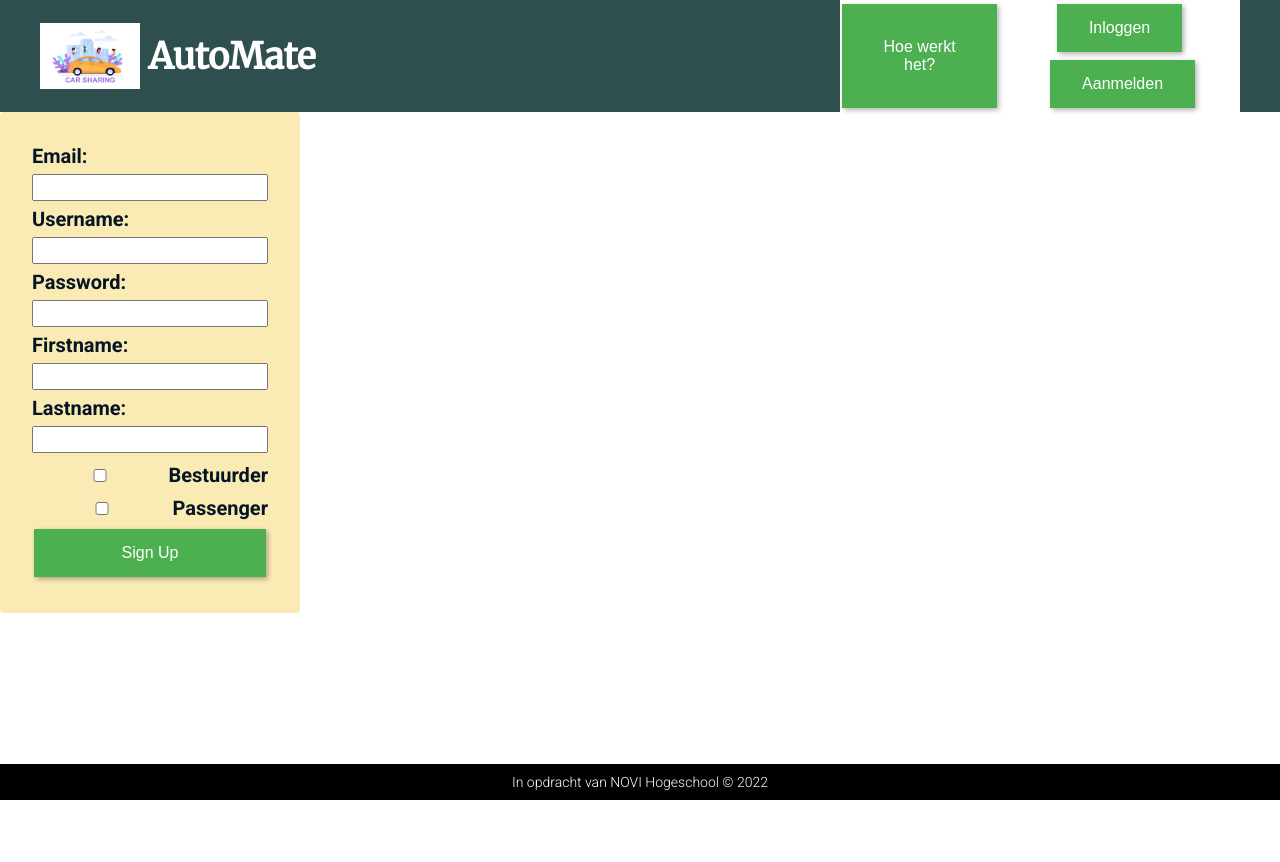
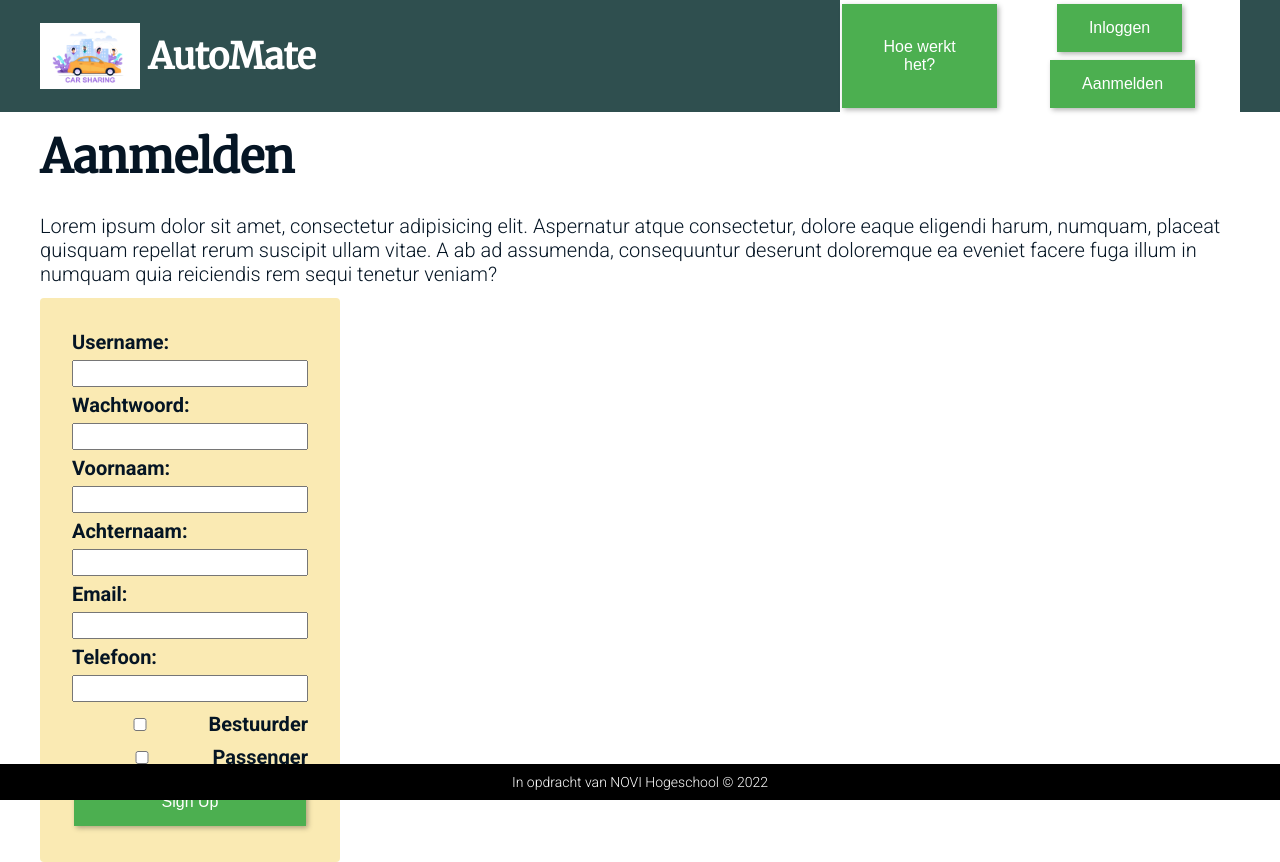
Before and after one commit to simeonrutges/automate, a React (Create React App) app: page /signup in a window 1280 px wide. Before the commit the page ends 800 px from the top, so only its background shows below. Built offline with nearby package versions, Linux system fonts and the light colour scheme; a web font is replaced by a local one.

Commit message:
opweg profiel form bio

```diff
--- a/src/pages/Profile/Profile.js
+++ b/src/pages/Profile/Profile.js
@@ -1,5 +1,5 @@
 import React, {useContext, useEffect, useState} from 'react';
-import {Link} from 'react-router-dom';
+import {Link, useHistory} from 'react-router-dom';
 import {AuthContext} from '../../context/AuthContext';
 import axios from 'axios';
 import  './profile.css';
@@ -8,6 +8,23 @@ function Profile() {
     const [profileData, setProfileData] = useState({});
 
     const {user} = useContext(AuthContext);
+
+    // state voor functionaliteit
+    const [error, toggleError] = useState(false);
+    const [loading, toggleLoading] = useState(false);
+
+    //Form
+    // const [showForm, setShowForm] = useState(false);
+    // const toggleForm = () => {
+    //     setShowForm(!showForm);
+    // };
+    // const handleSubmit = async (event) => {
+    //     event.preventDefault();
+    //     // Hier voeg je de code toe om de biografie op te slaan
+    // };
+
+
+    const history = useHistory();
 
     // useEffect(() => {
     //     // we halen de pagina-content op in de mounting-cycle
@@ -66,17 +83,47 @@ function Profile() {
     }, []);
     //////////////////////////
     const [bio, setBio] = useState('');
-    const [vehicle, setVehicle] = useState('');
     const [licensePlate, setLicensePlate] = useState('');
     const [model, setModel] = useState('');
     const [brand, setBrand] = useState('')
 
-    function handleSubmit(event) {
+
+
+    async function handleSubmit(event) {
         event.preventDefault();
         console.log(`Bio: ${bio}`);
-        console.log(`Voertuig: ${vehicle}`);
+        console.log(`Merk: ${brand}`);
+        toggleError(false);
+        toggleLoading(true);
+
         // voeg hier de code toe om de biografie en het voertuig op te slaan
+        try {
+            console.log(username);
+            const result = await axios.put(`http://localhost:8080/users/${username}`, {
+                // bio: bio,
+
+                bio: bio,
+                username: profileData.username,
+                password: profileData.password,
+                firstname: profileData.firstname,
+                lastname: profileData.lastname,
+                email: profileData.email,
+                phoneNumber: profileData.phoneNumber,
+                enabled: profileData.enabled,
+                roles: profileData.roles,
+            });
+            console.log(result);
+
+            // als alles goed gegaan is, linken we door naar de login-pagina
+            history.push('/signin');
+        } catch (e) {
+            console.error(e);
+            toggleError(true);
+        }
+
+        toggleLoading(false);
     }
+
 
 
 
@@ -111,6 +158,7 @@ function Profile() {
 
 
                     <div>
+
                         <form onSubmit={handleSubmit}>
                             <label htmlFor="bio-field">
                                 Biografie toevoegen
@@ -125,32 +173,32 @@ function Profile() {
                                 />
                             </label>
 
-                            <label htmlFor="licensePlate-field">Voertuig toevoegen</label>
-                            <input
-                                placeholder="Kenteken"
-                                type="text"
-                                id="licensePlate-field"
-                                value={licensePlate}
-                                onChange={(e) => setLicensePlate(e.target.value)}
-                            />
+                            {/*<label htmlFor="licensePlate-field">Voertuig toevoegen</label>*/}
+                            {/*<input*/}
+                            {/*    placeholder="Kenteken"*/}
+                            {/*    type="text"*/}
+                            {/*    id="licensePlate-field"*/}
+                            {/*    value={licensePlate}*/}
+                            {/*    onChange={(e) => setLicensePlate(e.target.value)}*/}
+                            {/*/>*/}
 
-                            <label htmlFor="model-field"></label>
-                            <input
-                                placeholder="Model"
-                                type="text"
-                                id="model-field"
-                                value={model}
-                                onChange={(e) => setModel(e.target.value)}
-                            />
+                            {/*<label htmlFor="model-field"></label>*/}
+                            {/*<input*/}
+                            {/*    placeholder="Model"*/}
+                            {/*    type="text"*/}
+                            {/*    id="model-field"*/}
+                            {/*    value={model}*/}
+                            {/*    onChange={(e) => setModel(e.target.value)}*/}
+                            {/*/>*/}
 
-                            <label htmlFor="brand-field"></label>
-                            <input
-                                placeholder="Merk"
-                                type="text"
-                                id="brand-field"
-                                value={brand}
-                                onChange={(e) => setBrand(e.target.value)}
-                            />
+                            {/*<label htmlFor="brand-field"></label>*/}
+                            {/*<input*/}
+                            {/*    placeholder="Merk"*/}
+                            {/*    type="text"*/}
+                            {/*    id="brand-field"*/}
+                            {/*    value={brand}*/}
+                            {/*    onChange={(e) => setBrand(e.target.value)}*/}
+                            {/*/>*/}
 
                             <button
                                 type="submit"
--- a/src/pages/signUp/SignUpTest.js
+++ b/src/pages/signUp/SignUpTest.js
@@ -1,15 +1,16 @@
-import React, { useState } from 'react';
+import React, {useState} from 'react';
 import FormInput from '../../components/formInput/FormInput';
 import axios from "axios";
-import { useHistory } from "react-router-dom";
+import {useHistory} from "react-router-dom";
 import '../signUp/signUp.css';
 
 function SignUpTest() {
-    const [email, setEmail] = useState('');
     const [username, setUsername] = useState('');
     const [password, setPassword] = useState('');
     const [firstname, setFirstname] = useState('');
     const [lastname, setLastname] = useState('');
+    const [email, setEmail] = useState('');
+    const [phoneNumber, setPhoneNumber] = useState('');
 
     // state voor checkbox
     const [isChecked1, setIsChecked1] = useState(false);
@@ -41,6 +42,10 @@ function SignUpTest() {
         setLastname(e.target.value);
     };
 
+    const handlePhoneNumberChange = (e) => {
+        setPhoneNumber(e.target.value);
+    };
+
     const handleSubmit = async (e) => {
         e.preventDefault();
         toggleError(false);
@@ -53,13 +58,14 @@ function SignUpTest() {
                 firstname: firstname,
                 lastname: lastname,
                 email: email,
+                phoneNumber: phoneNumber,
                 roles: isChecked1 && isChecked2 ? ['BESTUURDER', 'PASSAGIER'] : isChecked1 ? ['BESTUURDER'] : isChecked2 ? ['PASSAGIER'] : []
             });
             console.log(result);
 
             // als alles goed gegaan is, linken we door naar de login-pagina
             history.push('/signin');
-        } catch(e) {
+        } catch (e) {
             console.error(e);
             toggleError(true);
         }
@@ -68,12 +74,28 @@ function SignUpTest() {
     }
 
     return (
+        <signup className="outer-content-container">
+            <div className="inner-content-container">
+
+                <h1>Aanmelden</h1>
+                <p>Lorem ipsum dolor sit amet, consectetur adipisicing elit. Aspernatur atque consectetur, dolore eaque eligendi
+                    harum, numquam, placeat quisquam repellat rerum suscipit ullam vitae. A ab ad assumenda, consequuntur deserunt
+                    doloremque ea eveniet facere fuga illum in numquam quia reiciendis rem sequi tenetur veniam?
+                </p>
+
                 <form onSubmit={handleSubmit}>
-            <FormInput id="email" labelText="Email:" inputType="email" value={email} onChange={handleEmailChange} />
-            <FormInput id="username" labelText="Username:" inputType="text" value={username} onChange={handleUsernameChange} />
-            <FormInput id="password" labelText="Password:" inputType="password" value={password} onChange={handlePasswordChange} />
-            <FormInput id="firstname" labelText="Firstname:" inputType="text" value={firstname} onChange={handleFirstnameChange} />
-            <FormInput id="lastname" labelText="Lastname:" inputType="text" value={lastname} onChange={handleLastnameChange} />
+                    <FormInput id="username" labelText="Username:" inputType="text" value={username}
+                               onChange={handleUsernameChange}/>
+                    <FormInput id="password" labelText="Wachtwoord:" inputType="password" value={password}
+                               onChange={handlePasswordChange}/>
+                    <FormInput id="firstname" labelText="Voornaam:" inputType="text" value={firstname}
+                               onChange={handleFirstnameChange}/>
+                    <FormInput id="lastname" labelText="Achternaam:" inputType="text" value={lastname}
+                               onChange={handleLastnameChange}/>
+                    <FormInput id="email" labelText="Email:" inputType="email" value={email}
+                               onChange={handleEmailChange}/>
+                    <FormInput id="phoneNumber" labelText="Telefoon:" inputType="tel" value={phoneNumber}
+                               onChange={handlePhoneNumberChange}/>
                     <label htmlFor="driver-checkbox" className="checkbox">
                         <input
                             type="checkbox"
@@ -98,9 +120,10 @@ function SignUpTest() {
                     </label>
                     <button type="submit">Sign Up</button>
                 </form>
+            </div>
+        </signup>
     );
 }
 
 
-
 export default SignUpTest;
```
Lines whose indentation alone changed are shown as unchanged.
